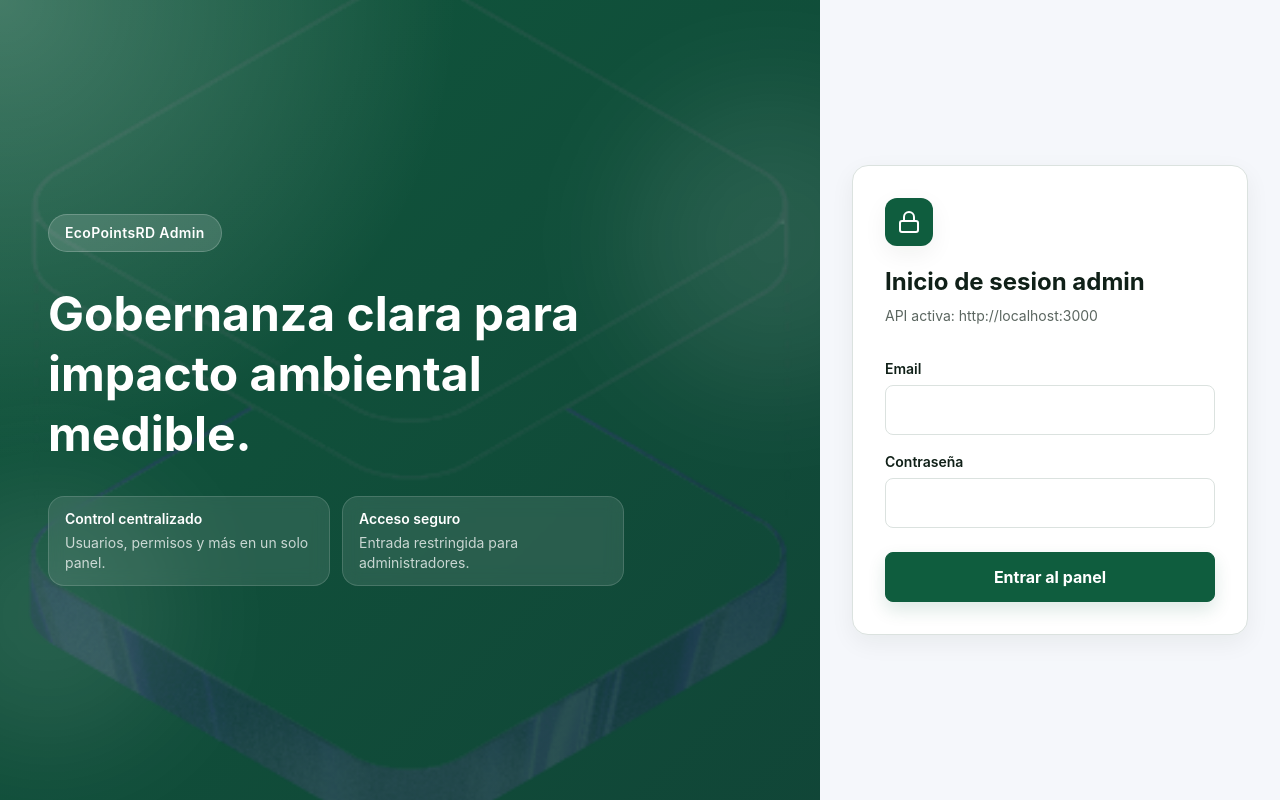
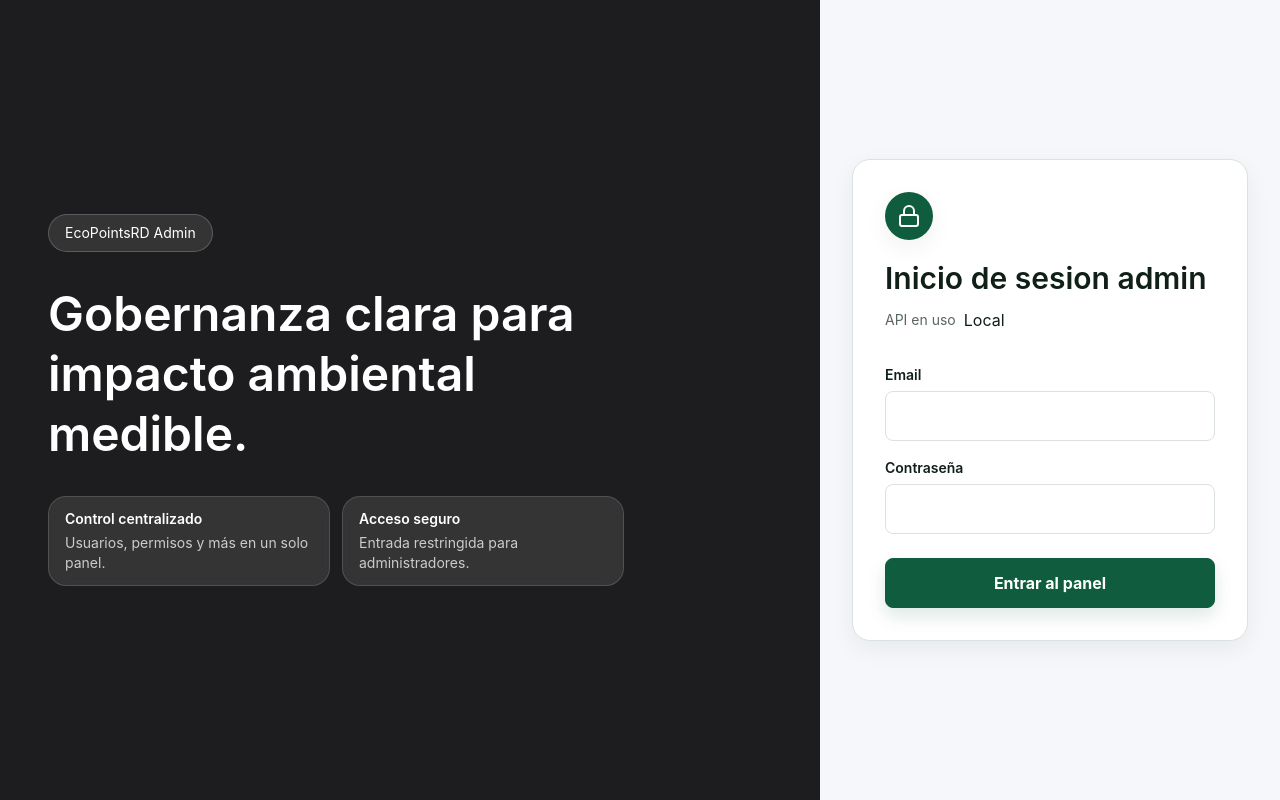
Before and after one commit to mrxandev/EcoPointsRD-AdminP, a React (Vite) app: page / in a window 1280 px wide. Built offline with nearby package versions, Linux system fonts and the light colour scheme.

Commit message:
feat: enhance UI components and improve styling for consistency

```diff
--- a/src/components/Panel.tsx
+++ b/src/components/Panel.tsx
@@ -8,9 +8,9 @@ type PanelProps = {
 
 function Panel({ title, action, children }: PanelProps) {
   return (
-    <section className="min-w-0 rounded-xl border border-outline-variant bg-surface-container-lowest p-4 shadow-soft">
+    <section className="min-w-0 rounded-[18px] border border-outline-variant bg-surface-container-lowest p-6 shadow-soft">
       <div className="mb-4 flex flex-col gap-3 sm:flex-row sm:items-center sm:justify-between">
-        <h3 className="min-w-0 break-words text-base font-extrabold text-on-surface">{title}</h3>
+        <h3 className="min-w-0 break-words text-[17px] font-semibold text-on-surface">{title}</h3>
         {action && <div className="flex shrink-0 items-center">{action}</div>}
       </div>
       {children}
--- a/src/components/StatCard.tsx
+++ b/src/components/StatCard.tsx
@@ -9,11 +9,11 @@ type StatCardProps = {
 
 function StatCard({ label, value, icon: Icon, tone }: StatCardProps) {
   return (
-    <article className="rounded-xl border border-outline-variant bg-surface-container-lowest p-4 shadow-soft">
+    <article className="rounded-[18px] border border-outline-variant bg-surface-container-lowest p-6 shadow-soft">
       <div className={`mb-5 flex h-11 w-11 items-center justify-center rounded-lg ${tone}`}>
         <Icon size={22} />
       </div>
-      <p className="text-xs font-bold uppercase tracking-wide text-on-surface-variant">{label}</p>
+      <p className="text-sm font-normal text-on-surface-variant">{label}</p>
       <strong className="mt-1 block text-3xl text-on-surface">{value}</strong>
     </article>
   )
--- a/src/pages/Login.tsx
+++ b/src/pages/Login.tsx
@@ -1,7 +1,7 @@
 import { useState } from 'react'
 import type { FormEvent } from 'react'
 import { FiLock } from 'react-icons/fi'
-import { api, apiDisplayUrl, getApiErrorMessage } from '../api'
+import { api, apiBaseUrl, getApiErrorMessage } from '../api'
 import type { AuthUser } from '../types'
 
 type LoginResponse = {
@@ -21,6 +21,7 @@ function Login({ onLogin }: LoginProps) {
   const [loading, setLoading] = useState(false)
   const [message, setMessage] = useState('')
   const [loginForm, setLoginForm] = useState({ email: '', password: '' })
+  const environment = getEnvironmentBadge(apiBaseUrl)
 
   const login = async (event: FormEvent) => {
     event.preventDefault()
@@ -52,21 +53,18 @@ function Login({ onLogin }: LoginProps) {
 
   return (
     <main className="min-h-screen bg-background text-on-background lg:grid lg:grid-cols-[minmax(0,1.15fr)_460px]">
-      <section className="relative hidden overflow-hidden bg-primary text-on-primary lg:block">
-        <img src="/src/assets/hero.png" alt="" className="absolute inset-0 h-full w-full object-cover opacity-20" />
-        <div className="absolute inset-0 bg-[radial-gradient(circle_at_top_left,rgba(255,255,255,0.22),transparent_40%),linear-gradient(135deg,rgba(20,27,43,0.1),rgba(20,27,43,0.35))]" />
-        <div className="absolute -right-24 top-24 h-72 w-72 rounded-full bg-white/10 blur-3xl" />
-        <div className="absolute -left-20 bottom-14 h-64 w-64 rounded-full bg-white/10 blur-3xl" />
+      <section className="relative hidden overflow-hidden bg-[#1d1d1f] text-white lg:block">
+        <div className="login-ambient-bg" aria-hidden="true" />
         <div className="relative flex h-full items-center px-12 py-14">
           <div className="max-w-2xl space-y-8">
-            <span className="inline-flex w-fit rounded-full border border-white/20 bg-white/15 px-4 py-2 text-sm font-semibold tracking-wide">EcoPointsRD Admin</span>
-            <h1 className="max-w-xl text-5xl font-bold leading-tight">Gobernanza clara para impacto ambiental medible.</h1>
+            <span className="inline-flex w-fit rounded-full border border-white/20 bg-white/10 px-4 py-2 text-sm font-normal">EcoPointsRD Admin</span>
+            <h1 className="max-w-xl text-5xl font-semibold leading-tight">Gobernanza clara para impacto ambiental medible.</h1>
             <div className="grid max-w-xl gap-3 sm:grid-cols-2">
-              <div className="rounded-2xl border border-white/15 bg-white/10 px-4 py-3 backdrop-blur-sm">
+              <div className="rounded-[18px] border border-white/15 bg-white/10 px-4 py-3 backdrop-blur-sm">
                 <p className="text-sm font-semibold text-white">Control centralizado</p>
                 <p className="mt-1 text-sm text-white/75">Usuarios, permisos y más en un solo panel.</p>
               </div>
-              <div className="rounded-2xl border border-white/15 bg-white/10 px-4 py-3 backdrop-blur-sm">
+              <div className="rounded-[18px] border border-white/15 bg-white/10 px-4 py-3 backdrop-blur-sm">
                 <p className="text-sm font-semibold text-white">Acceso seguro</p>
                 <p className="mt-1 text-sm text-white/75">Entrada restringida para administradores.</p>
               </div>
@@ -76,13 +74,16 @@ function Login({ onLogin }: LoginProps) {
       </section>
 
       <section className="flex min-h-screen items-center justify-center px-5 py-10 lg:px-8">
-        <form onSubmit={login} className="w-full max-w-md rounded-2xl border border-outline-variant bg-surface-container-lowest p-6 shadow-soft sm:p-8">
+        <form onSubmit={login} className="w-full max-w-md rounded-[18px] border border-outline-variant bg-surface-container-lowest p-6 shadow-soft sm:p-8">
           <div className="mb-8">
-            <div className="mb-5 flex h-12 w-12 items-center justify-center rounded-xl bg-primary text-on-primary shadow-soft">
+            <div className="mb-5 flex h-12 w-12 items-center justify-center rounded-full bg-primary text-on-primary shadow-soft">
               <FiLock size={24} />
             </div>
-            <h1 className="text-2xl font-bold text-on-surface">Inicio de sesion admin</h1>
-            <p className="mt-2 text-sm text-on-surface-variant">API activa: {apiDisplayUrl}</p>
+            <h1 className="text-3xl font-semibold text-on-surface">Inicio de sesion admin</h1>
+            <div className="mt-3 flex items-center gap-2">
+              <span className="text-sm text-on-surface-variant">API en uso</span>
+              <span className={`environment-badge environment-badge-${environment.tone}`}>{environment.label}</span>
+            </div>
           </div>
 
           <label className="label">Email</label>
@@ -102,4 +103,16 @@ function Login({ onLogin }: LoginProps) {
   )
 }
 
+function getEnvironmentBadge(baseUrl: string) {
+  if (baseUrl.includes('localhost') || baseUrl.includes('127.0.0.1')) {
+    return { label: 'Local', tone: 'local' }
+  }
+
+  if (baseUrl.includes('onrender.com')) {
+    return { label: 'Produccion', tone: 'prod' }
+  }
+
+  return { label: 'Dev', tone: 'dev' }
+}
+
 export default Login
--- a/src/pages/admin/modules/moduleConfig.ts
+++ b/src/pages/admin/modules/moduleConfig.ts
@@ -1,5 +1,13 @@
 import type { AdminView } from '../types'
 import type { SelectOption } from '../../../components/Select'
+
+const missionTypeOptions: SelectOption[] = [
+  { label: 'Todos', value: '' },
+  { label: 'Reciclaje', value: 'RECYCLING' },
+  { label: 'Limpieza', value: 'CLEANUP' },
+  { label: 'Educacion', value: 'EDUCATION' },
+  { label: 'Comunidad', value: 'COMMUNITY' },
+]
 
 export type ModuleField = {
   allowOther?: boolean
@@ -72,8 +80,8 @@ export const moduleConfigs: Partial<Record<AdminView, ModuleConfig>> = {
     canUpdate: true,
     filters: [
       { key: 'status', label: 'Estado', type: 'select', options: ['', 'DRAFT', 'PUBLISHED', 'IN_PROGRESS', 'COMPLETED', 'CANCELLED'] },
-      { key: 'type', label: 'Tipo' },
-      { key: 'organization_id', label: 'Organizacion ID' },
+      { key: 'type', label: 'Tipo', type: 'select', options: missionTypeOptions },
+      { key: 'organization_id', label: 'Organizacion', type: 'select', options: [{ label: 'Todas', value: '' }] },
     ],
     fields: [
       { key: 'title', label: 'Titulo', required: true },
@@ -86,10 +94,7 @@ export const moduleConfigs: Partial<Record<AdminView, ModuleConfig>> = {
         required: true,
         defaultValue: 'RECYCLING',
         options: [
-          { label: 'Reciclaje', value: 'RECYCLING' },
-          { label: 'Limpieza', value: 'CLEANUP' },
-          { label: 'Educacion', value: 'EDUCATION' },
-          { label: 'Comunidad', value: 'COMMUNITY' },
+          ...missionTypeOptions.filter((option) => typeof option !== 'string' && option.value),
           { label: 'Otro', value: 'Otro' },
         ],
       },
```
Also changed, not shown: src/pages/admin/modules/ResourcePage.tsx (+22 -11 lines).
